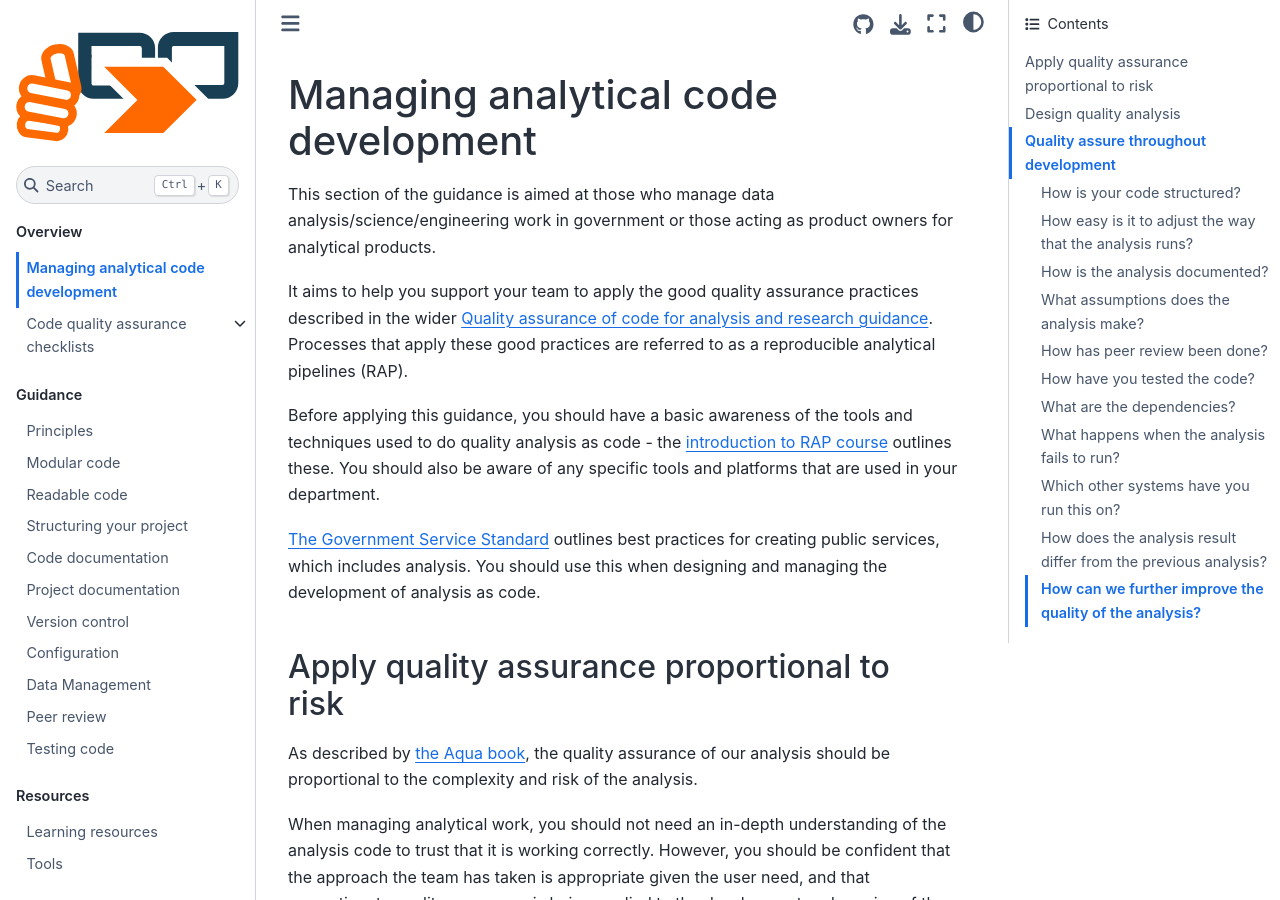
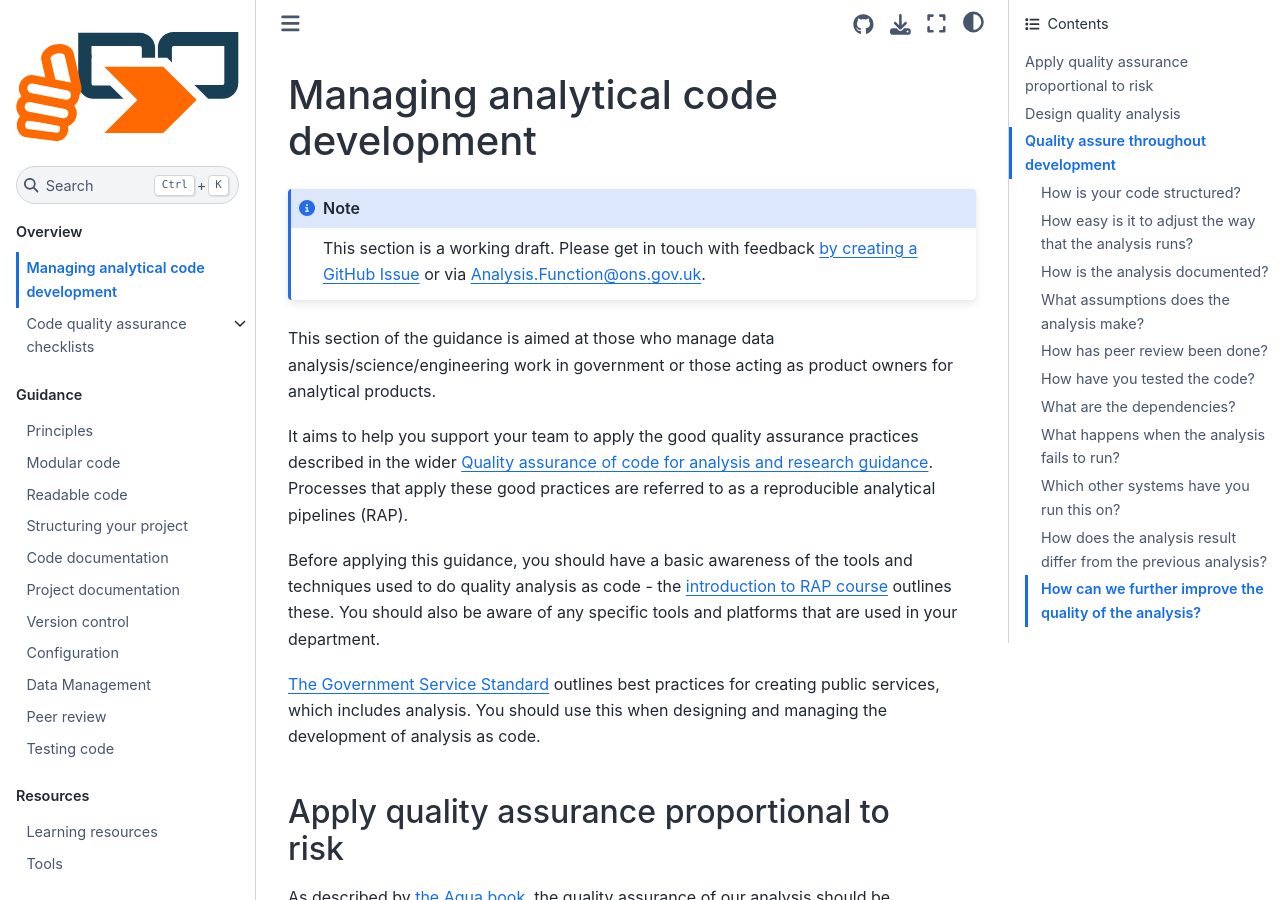
Before and after one commit to best-practice-and-impact/qa-of-code-guidance, a Jupyter Book: the page built from book/managers_guide.md, in a window 1280 px wide and 900 px high. Built offline with Jupyter Book 1.0.4 settings and Sphinx 7.4.7 and the Sphinx Book theme 1.1.4, drawn with Linux system fonts in a browser that asks for light colours.

Commit message:
Add draft notice

````diff
--- a/book/managers_guide.md
+++ b/book/managers_guide.md
@@ -1,4 +1,8 @@
 # Managing analytical code development
+
+```{note}
+This section is a working draft. Please get in touch with feedback [by creating a GitHub Issue](https://github.com/best-practice-and-impact/qa-of-code-guidance/issues) or via [Analysis.Function@ons.gov.uk](mailto:Analysis.Function@ons.gov.uk).
+```
 
 This section of the guidance is aimed at those who manage data analysis/science/engineering work in government or those acting as product owners for analytical products.
 
````
